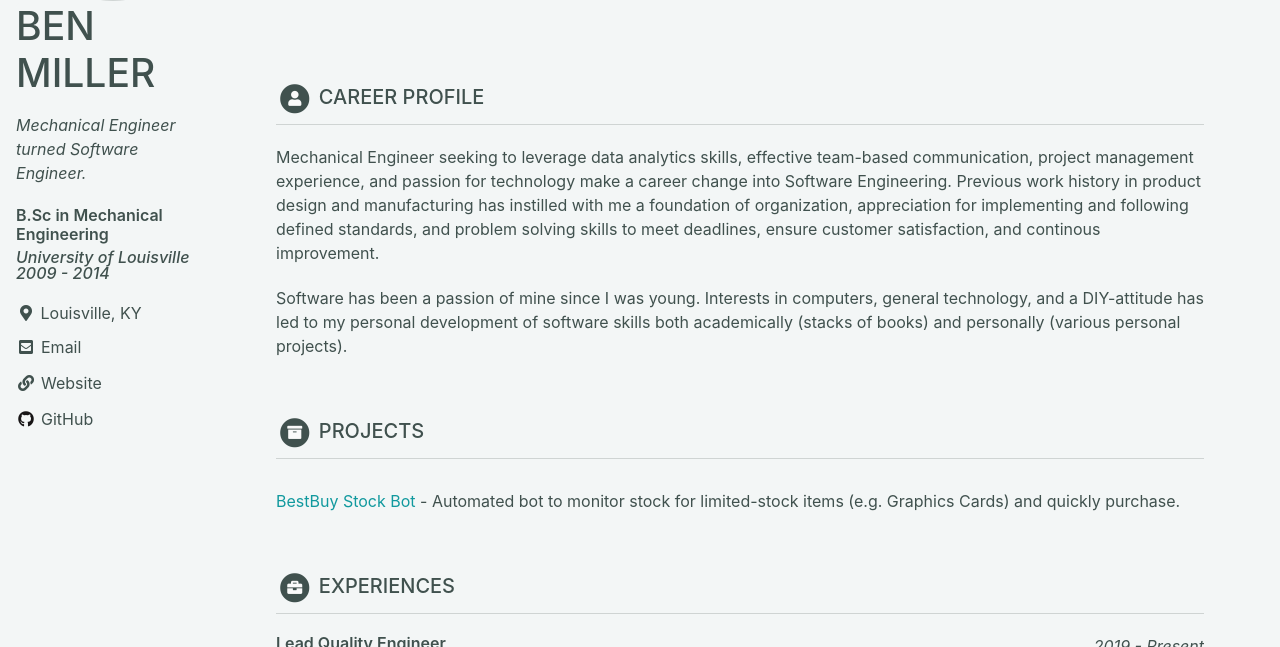
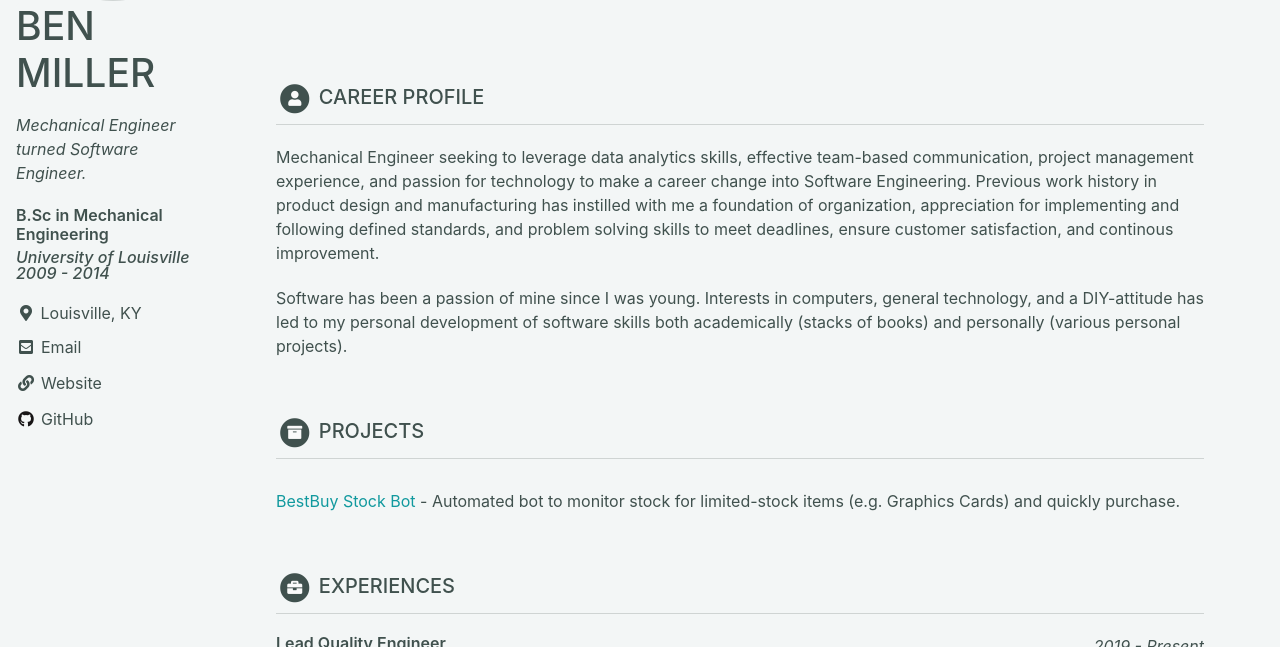
Before and after one commit to Ben-M-90/Ben-M-90.github.io, a Jekyll site: the page built from _pages/home.md, in a window 1280 px wide and 900 px high, cut to the strip 253-900 px from the top of the window. Built offline with Jekyll 4.4.1, drawn with Linux system fonts in a browser that asks for light colours; cached includes are drawn as plain includes.

```diff
--- a/_data/data.yml
+++ b/_data/data.yml
@@ -32,7 +32,7 @@ career-profile:
     summary: |
       Mechanical Engineer seeking to leverage data analytics skills,
       effective team-based communication, project management experience,
-      and passion for technology make a career change into Software
+      and passion for technology to make a career change into Software
       Engineering. Previous work history in product design and
       manufacturing has instilled with me a foundation of organization,
       appreciation for implementing and following defined standards, and
```
Also changed, not shown: assets/images/header_backup.jpg (added).
